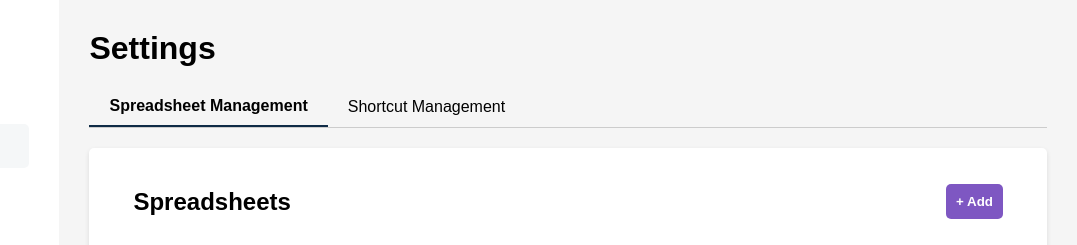
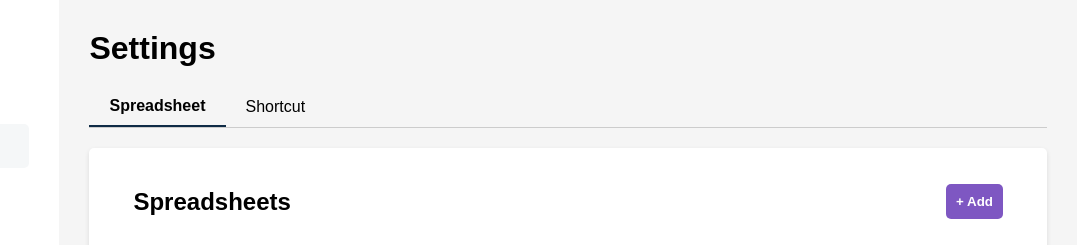
Before and after one commit to sakabe005/URL-Shortener, a browser extension: page UrlShortner/settings/index.html in a window 1280 px wide. Shown: the top 245 px of the page, 203-1280 px from the left. Drawn offline with Linux system fonts and the light colour scheme.

Commit message:
fix: 設定画面タブの文言修正

```diff
--- a/UrlShortner/settings/index.html
+++ b/UrlShortner/settings/index.html
@@ -50,8 +50,8 @@
             <div class="content">
                 <h1>Settings</h1>
                 <div class="tabs">
-                    <button class="tab active" id="spreadsheet-management">Spreadsheet Management</button>
-                    <button class="tab" id="shortcut-management">Shortcut Management</button>
+                    <button class="tab active" id="spreadsheet-management">Spreadsheet</button>
+                    <button class="tab" id="shortcut-management">Shortcut</button>
                 </div>
                 <div class="tab-content">
                     <div id="spreadsheets">
```
